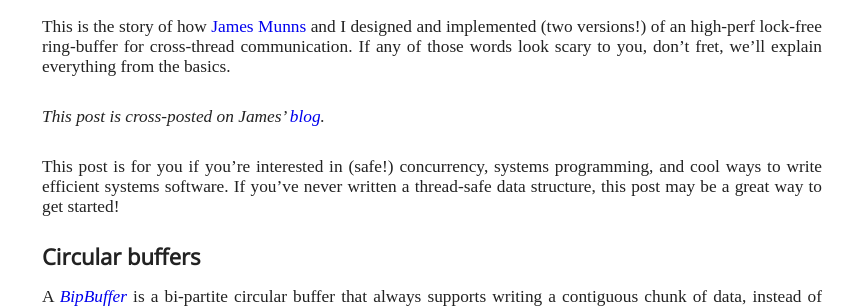
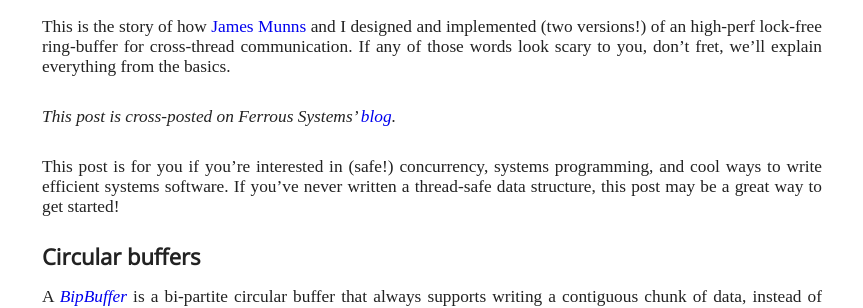
Before and after one commit to utaal/utaal.github.io, a Jekyll site: the page built from _posts/2019-06-03-the-design-and-implementation-of-a-lock-free-ring-buffer-with-contiguous-reservations.md, in a window 1280 px wide and 900 px high. Shown: the part 240-548 px from the top of the window, without its empty margins (28-891 px from the left). Built offline with Jekyll 4.4.1, drawn with Linux system fonts in a browser that asks for light colours; some web fonts are replaced.

Commit message:
Update cross-post link

```diff
--- a/_posts/2019-06-03-the-design-and-implementation-of-a-lock-free-ring-buffer-with-contiguous-reservations.md
+++ b/_posts/2019-06-03-the-design-and-implementation-of-a-lock-free-ring-buffer-with-contiguous-reservations.md
@@ -10,7 +10,7 @@ This is the story of how [James Munns](https://twitter.com/bitshiftmask) and I d
 
 <br/>
 
-_This post is cross-posted on James' [blog](https://jamesmunns.com/blog/)._
+_This post is cross-posted on Ferrous Systems' [blog](https://ferrous-systems.com/blog/)._
 
 <br/>
 
```
